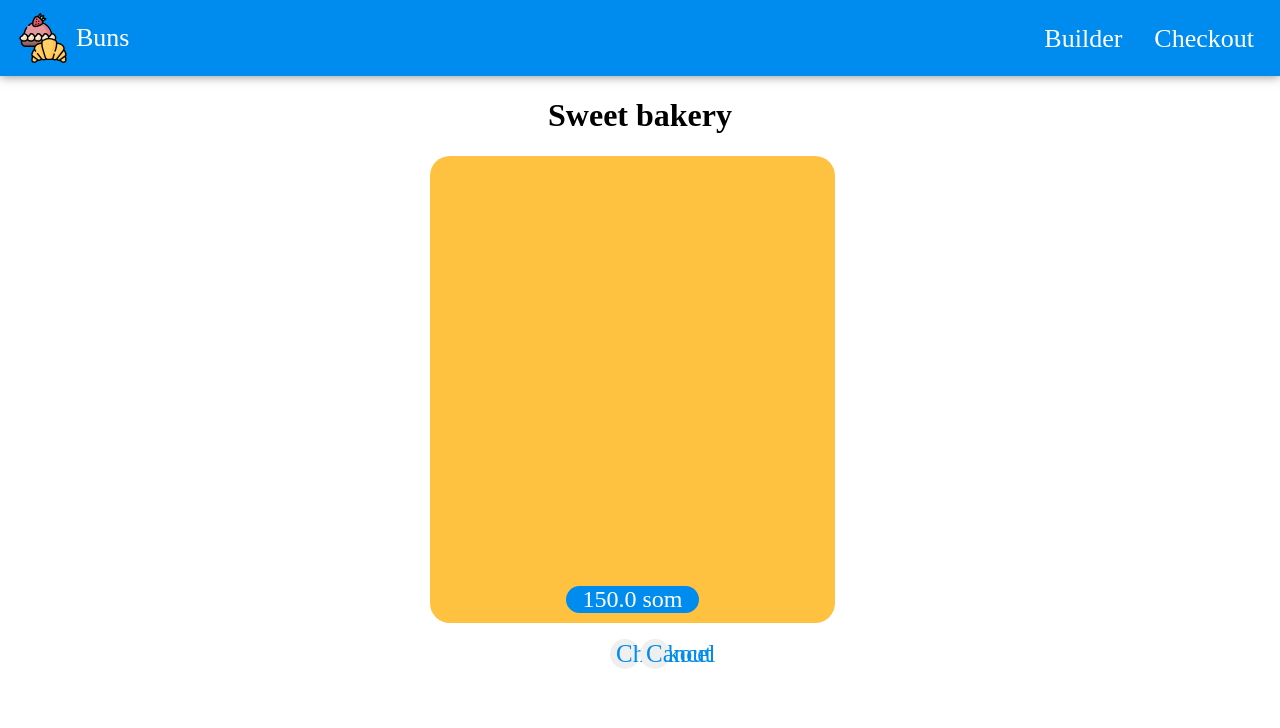
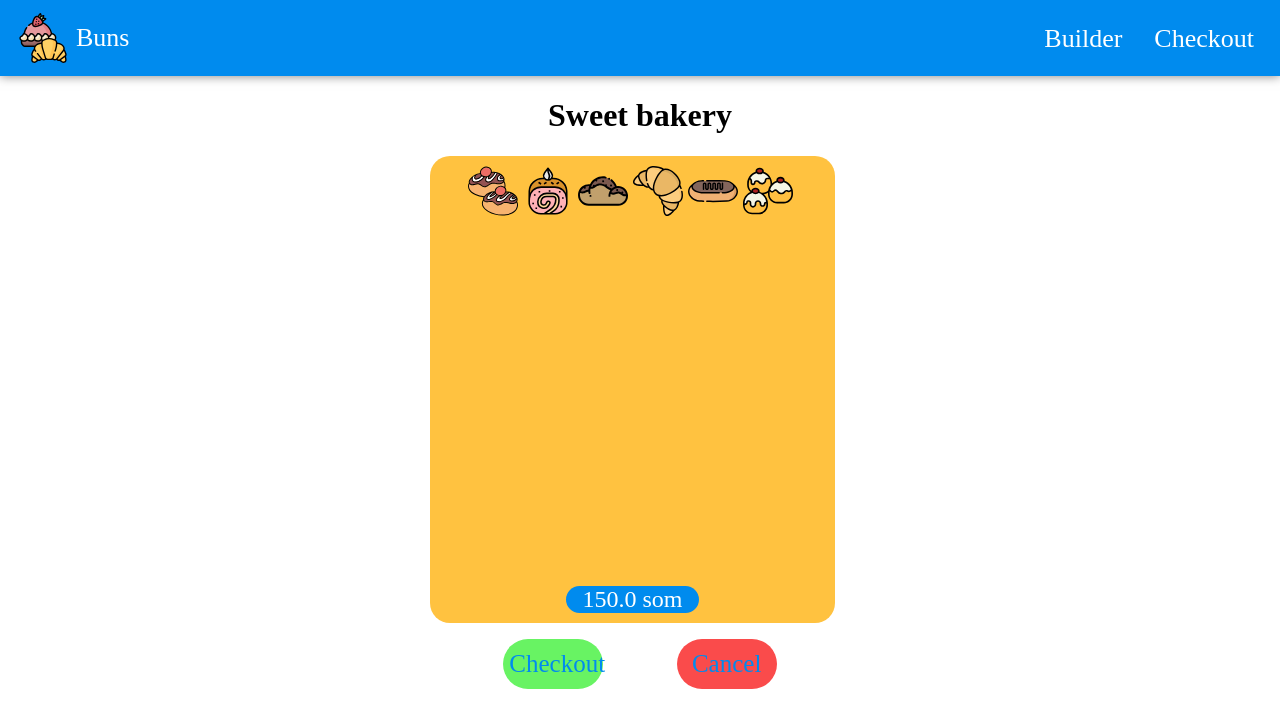
Before and after one commit to Erjankydyrov/tests-builder, a React (Create React App) app: page /checkout in a window 1280 px wide. Shown: the top 728 px of the page. Built offline with nearby package versions, Linux system fonts and the light colour scheme; a web font is replaced by a local one.

Commit message:
corected all ond added some news

```diff
--- a/src/components/BunsBuilder/BunsBuilder.js
+++ b/src/components/BunsBuilder/BunsBuilder.js
@@ -10,9 +10,10 @@ import Button from "../UI/Button/Button";
 
 const BunsBuilder = () => {
 
-  const [ingredients, setIngredients] = useState([]);
+  const [ingredients, setIngredients] = useState({
+  });
 
-  const [price, setPrice] = useState(0);
+  const [price, setPrice] = useState(150);
   const prices = {
     PBuns: 5,
     Bread: 5,
@@ -39,7 +40,6 @@ const BunsBuilder = () => {
     setFilling(fillingBun)
   }
 
-
   const [ordering, setOrdering] = useState(false);
   function startOrdering() {
     setOrdering(true);
@@ -47,6 +47,7 @@ const BunsBuilder = () => {
   function stopOrdering() {
     setOrdering(false);
   }
+
   function finishOrdering() {
     axios.post(`https://builder-3fa6d-default-rtdb.firebaseio.com/orders.json`, {
           ingredients: ingredients,
@@ -64,22 +65,21 @@ const BunsBuilder = () => {
     axios.get(`https://builder-3fa6d-default-rtdb.firebaseio.com/default.json`)
         .then((responce) => {
           setPrice(responce.data.price);
-          setIngredients(Object.values(responce.data.ingredients))
+          setIngredients(responce.data.ingredients)
         })
   }, [])
 
   function addIngredient(type) {
-    const newIngredients = [ ...ingredients ];
-    newIngredients.push(type);
+    const newIngredients = { ...ingredients };
+    newIngredients[type]++;
     setPrice(price + prices[type]);
     setIngredients(newIngredients);
   }
 
   function removeIngredient(type) {
-    const index = ingredients.lastIndexOf(type);
-    if (index !== -1) {
-      const newIngredients = [ ...ingredients ];
-      newIngredients.splice(index, 1);
+    if (ingredients[type]) {
+      const newIngredients = { ...ingredients };
+      newIngredients[type]--;
       setPrice(price - prices[type]);
       setIngredients(newIngredients);
     }
--- a/src/components/BunsBuilder/BunsControls/BunsControl/BunsControl.js
+++ b/src/components/BunsBuilder/BunsControls/BunsControl/BunsControl.js
@@ -2,7 +2,7 @@ import Button from "../../../UI/Button/Button";
 import BunsIngredient from "../../BunsIngredient/BunsIngredient";
 import classes from "./BunsControl.module.css";
 
-const BunsControl = ({ switchFilling, count, type, addIngredient, removeIngredient }) => {
+const BunsControl = ({ count, type, addIngredient, removeIngredient }) => {
 
     return (
         <div className = {classes.BunsControl}>
--- a/src/components/BunsBuilder/BunsControls/BunsControls.js
+++ b/src/components/BunsBuilder/BunsControls/BunsControls.js
@@ -12,15 +12,17 @@ const BunsControls = ({
   removeIngredient,
 }) => {
   const result = [];
-  const names = ["PBuns", "Bread", "BBuns", "Crois", "Ecler", "MBuns"];
+  let total = 0;
 
-  for (const name in names) {
+  for (const ingredient in ingredients) {
+    total += ingredients[ingredient];
+    console.log(ingredient)
     result.push(
       <BunsControl
-        type={names[name] + filling}
-        key={names[name]}
+        type={ingredient + filling}
+        key={ingredient}
         switchFilling={switchFilling}
-        count={ingredients.length}
+        count={ingredients[ingredient]}
         addIngredient={addIngredient}
         removeIngredient={removeIngredient}
       />
@@ -31,7 +33,7 @@ const BunsControls = ({
       <SwitchBun switchFilling={switchFilling} />
       {result}
       <div className={classes.DivButton}>
-        <Button disabled={!ingredients.length} onClick={startOrdering} glav="true">
+        <Button disabled={!total} onClick={startOrdering} glav="true">
           Order
         </Button>
       </div>
--- a/src/components/BunsBuilder/BunsPreview/BunsPreview.js
+++ b/src/components/BunsBuilder/BunsPreview/BunsPreview.js
@@ -3,9 +3,10 @@ import classes from "./BunsPreview.module.css";
 
 const BunsPreview = ({ ingredients, price }) => {
     const result =[];
-
     for (const ingredient in ingredients) {
-        result.push(<BunsIngredient key={ingredients[ingredient] + ingredient} type={ingredients[ingredient]} />);
+        for (let i = 0; i < ingredients[ingredient]; i++) {
+        result.push(<BunsIngredient key={ingredient + i} type={ingredient} />)
+        }
     }
 
     return (
--- a/src/components/BunsBuilder/OrderSummary/OrderSummary.js
+++ b/src/components/BunsBuilder/OrderSummary/OrderSummary.js
@@ -22,19 +22,8 @@ const OrderSummary = ({ ingredients, price}) => {
     EclerF2: "Strawberry ecler",
     MBunsF2: "Glazed mini cakes",
   };
-  let names = {};
-  function count(array) {
-    array.forEach((item) => {
-      names[item] = (names[item] || 0) + 1;
-    });
-  }
-  count(ingredients);
-
-  const results = (ingredients).map((type) => (
-    <li>
-      {labels[type]}: {names[type]}
-    </li>
-  ));
+  const results = Object.keys(ingredients)
+    .map(type => <li>{labels[type]}: {ingredients[type]}</li>);
 
   return (
     <div className={classes.OrderSummary}>
--- a/src/components/Checkout/CheckoutSummary/CheckoutSummary.js
+++ b/src/components/Checkout/CheckoutSummary/CheckoutSummary.js
@@ -14,9 +14,9 @@ const CheckoutSummary = ({ cancelCallback }) => {
           MBuns: 1,
         }} price={150} />
       </div>
-      <div>
-        <Button>Checkout</Button>
-        <Button onClick={cancelCallback}>Cancel</Button>
+      <div className={classes.Buttons}>
+        <Button green="true">Checkout</Button>
+        <Button order="true" onClick={cancelCallback}>Cancel</Button>
       </div>
     </div>
   );
```
